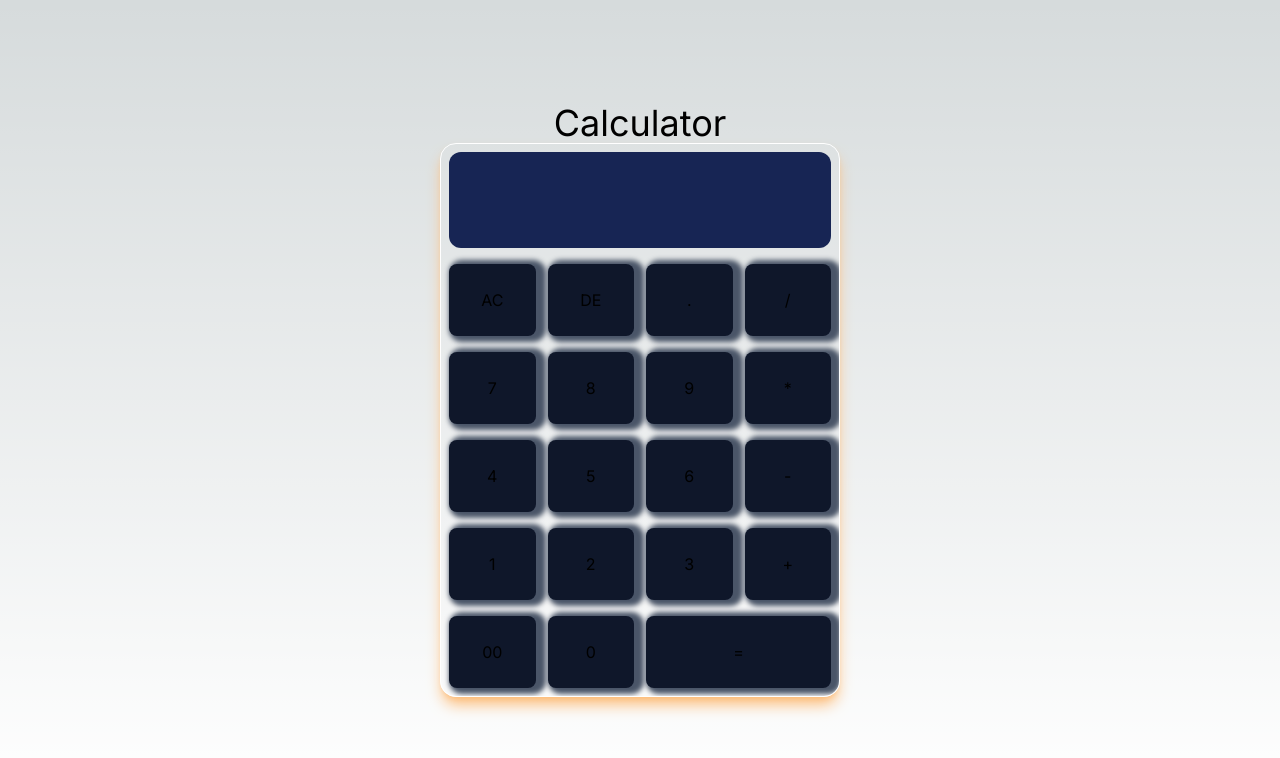
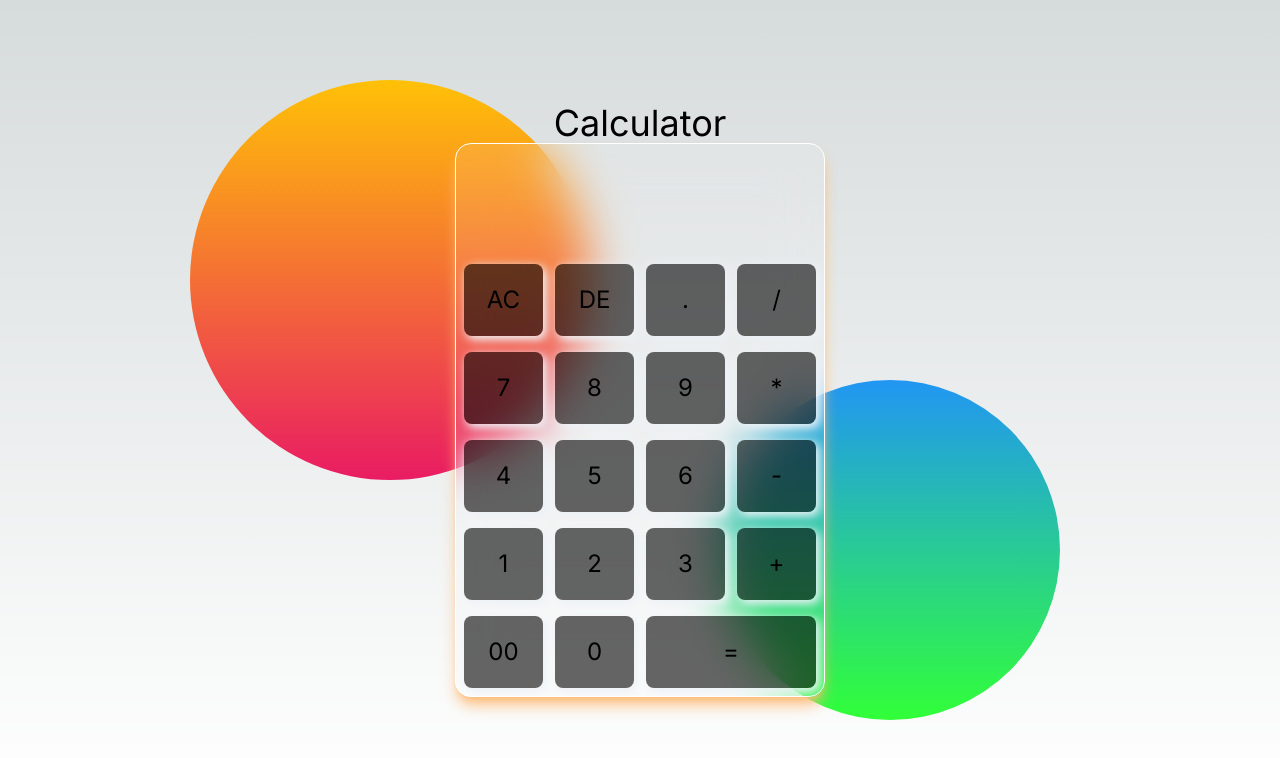
Before and after one commit to ashfakhossain15/Calculator, a Next.js app: page / in a window 1280 px wide. Shown: the top 758 px of the page. Built offline with nearby package versions, Linux system fonts and the light colour scheme.

Commit message:
feat: :hammer: editing part done

```diff
--- a/src/app/globals.css
+++ b/src/app/globals.css
@@ -25,17 +25,37 @@ body {
     )
     rgb(var(--background-start-rgb));
 }
-form main div input[type="button"]:active {
-  transform: translateX(3px) scale(0.9) translateY(-1px);
-  box-shadow: 0;
 
+.full-calculator::before {
+  content: "";
+  position: absolute;
+  width: 400px;
+  height: 400px;
+  background: linear-gradient(#ffc107, #e91c63);
+  border-radius: 50%;
+  transform: translate(-250px, -120px);
+}
+.full-calculator::after {
+  content: "";
+  position: absolute;
+  width: 340px;
+  height: 340px;
+  background: linear-gradient(#2196f3, #31ff38);
+  border-radius: 50%;
+  transform: translate(250px, 150px);
+  z-index: -1;
 }
 
 form main div input[type="button"] {
   transition: all;
   transition-duration: 200ms;
 }
+
+form main div input[type="button"]:active {
+  transform: translateX(3px) scale(0.9) translateY(-1px);
+  box-shadow: 0;
+}
+
 .calculator form input {
-
   cursor: pointer;
 }
--- a/src/app/page.tsx
+++ b/src/app/page.tsx
@@ -1,13 +1,13 @@
 const Home = () => {
   return (
-    <div className="flex flex-col items-center justify-center h-[100vh]">
+    <div className="flex full-calculator flex-col items-center justify-center h-[100vh]">
       <h1 className="text-4xl mb">Calculator</h1>
-      <section className="container relative w-[400px] overflow-hidden rounded-2xl border border-white shadow-lg shadow-orange-300">
+      <section className="container relative w-[370px] overflow-hidden backdrop-blur-xl bg-white/10 rounded-2xl border border-white shadow-lg shadow-orange-300">
         <div className="calculator">
           <form>
             <div className="p-2 ">
               <input
-                className="w-full rounded-xl text-teal-50 h-24 bg-blue-950 p-3 text-4xl"
+                className="w-full text-right rounded-xl text-teal-50 h-24 bg-transparent focus:outline-0 duration-300 p-3 text-4xl"
                 type="text"
                 name="display"
                 id=""
@@ -16,105 +16,105 @@ const Home = () => {
             <main className="">
               <div className="grid grid-cols-4 p-2 gap-3 justify-around ">
                 <input
-                  className="p-6 shadow-[5px_1px_5px_5px_#4a5568] bg-slate-900 rounded-lg "
+                  className="p-5 text-2xl shadow-[3px_3px_10px_1px_#edf2f7] bg-opacity-60 bg-black rounded-lg "
                   type="button"
                   value="AC"
                 />
                 <input
-                  className="p-6 shadow-[5px_1px_5px_5px_#4a5568] bg-slate-900 rounded-lg"
+                  className="p-5 text-2xl shadow-[3px_3px_10px_1px_#edf2f7] bg-opacity-60 bg-black rounded-lg "
                   type="button"
                   value="DE"
                 />
                 <input
-                  className="p-6 shadow-[5px_1px_5px_5px_#4a5568] bg-slate-900 rounded-lg"
+                  className="p-5 text-2xl shadow-[3px_3px_10px_1px_#edf2f7] bg-opacity-60 bg-black rounded-lg"
                   type="button"
                   value="."
                 />
                 <input
-                  className="p-6 shadow-[5px_1px_5px_5px_#4a5568] bg-slate-900 rounded-lg"
+                  className="p-5 text-2xl shadow-[3px_3px_10px_1px_#edf2f7] bg-opacity-60 bg-black rounded-lg"
                   type="button"
                   value="/"
                 />
               </div>
               <div className="grid grid-cols-4 p-2 gap-3 justify-around">
                 <input
-                  className="p-6 shadow-[5px_1px_5px_5px_#4a5568] bg-slate-900 rounded-lg"
+                  className="p-5 text-2xl shadow-[3px_3px_10px_1px_#edf2f7] bg-opacity-60 bg-black rounded-lg"
                   type="button"
                   value="7"
                 />
                 <input
-                  className="p-6 shadow-[5px_1px_5px_5px_#4a5568] bg-slate-900 rounded-lg"
+                  className="p-5 text-2xl shadow-[3px_3px_10px_1px_#edf2f7] bg-opacity-60 bg-black rounded-lg"
                   type="button"
                   value="8"
                 />
                 <input
-                  className="p-6 shadow-[5px_1px_5px_5px_#4a5568] bg-slate-900 rounded-lg"
+                  className="p-5 text-2xl shadow-[3px_3px_10px_1px_#edf2f7] bg-opacity-60 bg-black rounded-lg"
                   type="button"
                   value="9"
                 />
                 <input
-                  className="p-6 shadow-[5px_1px_5px_5px_#4a5568] bg-slate-900 rounded-lg"
+                  className="p-5 text-2xl shadow-[3px_3px_10px_1px_#edf2f7] bg-opacity-60 bg-black rounded-lg"
                   type="button"
                   value="*"
                 />
               </div>
               <div className="grid grid-cols-4 p-2 gap-3 justify-around">
                 <input
-                  className="p-6 shadow-[5px_1px_5px_5px_#4a5568] bg-slate-900 rounded-lg"
+                  className="p-5 text-2xl shadow-[3px_3px_10px_1px_#edf2f7] bg-opacity-60 bg-black rounded-lg"
                   type="button"
                   value="4"
                 />
                 <input
-                  className="p-6 shadow-[5px_1px_5px_5px_#4a5568] bg-slate-900 rounded-lg"
+                  className="p-5 text-2xl shadow-[3px_3px_10px_1px_#edf2f7] bg-opacity-60 bg-black rounded-lg"
                   type="button"
                   value="5"
                 />
                 <input
-                  className="p-6 shadow-[5px_1px_5px_5px_#4a5568] bg-slate-900 rounded-lg"
+                  className="p-5 text-2xl shadow-[3px_3px_10px_1px_#edf2f7] bg-opacity-60 bg-black rounded-lg"
                   type="button"
                   value="6"
                 />
                 <input
-                  className="p-6 shadow-[5px_1px_5px_5px_#4a5568] bg-slate-900 rounded-lg"
+                  className="p-5 text-2xl shadow-[3px_3px_10px_1px_#edf2f7] bg-opacity-60 bg-black rounded-lg"
                   type="button"
                   value="-"
                 />
               </div>
               <div className="grid grid-cols-4 p-2 gap-3 justify-around">
                 <input
-                  className="p-6 shadow-[5px_1px_5px_5px_#4a5568] bg-slate-900 rounded-lg"
+                  className="p-5 text-2xl shadow-[3px_3px_10px_1px_#edf2f7] bg-opacity-60 bg-black rounded-lg"
                   type="button"
                   value="1"
                 />
                 <input
-                  className="p-6 shadow-[5px_1px_5px_5px_#4a5568] bg-slate-900 rounded-lg"
+                  className="p-5 text-2xl shadow-[3px_3px_10px_1px_#edf2f7] bg-opacity-60 bg-black rounded-lg"
                   type="button"
                   value="2"
                 />
                 <input
-                  className="p-6 shadow-[5px_1px_5px_5px_#4a5568] bg-slate-900 rounded-lg"
+                  className="p-5 text-2xl shadow-[3px_3px_10px_1px_#edf2f7] bg-opacity-60 bg-black rounded-lg"
                   type="button"
                   value="3"
                 />
                 <input
-                  className="p-6 shadow-[5px_1px_5px_5px_#4a5568] bg-slate-900 rounded-lg"
+                  className="p-5 text-2xl shadow-[3px_3px_10px_1px_#edf2f7] bg-opacity-60 bg-black rounded-lg"
                   type="button"
                   value="+"
                 />
               </div>
               <div className="grid grid-cols-4 p-2 gap-3 justify-around">
                 <input
-                  className="p-6 shadow-[5px_1px_5px_5px_#4a5568] bg-slate-900 rounded-lg"
+                  className="p-5 text-2xl shadow-[3px_3px_10px_1px_#edf2f7] bg-opacity-60 bg-black rounded-lg"
                   type="button"
                   value="00"
                 />
                 <input
-                  className="p-6 shadow-[5px_1px_5px_5px_#4a5568] bg-slate-900 rounded-lg"
+                  className="p-5 text-2xl shadow-[3px_3px_10px_1px_#edf2f7] bg-opacity-60 bg-black rounded-lg"
                   type="button"
                   value="0"
                 />
                 <input
-                  className="p-6 shadow-[5px_1px_5px_5px_#4a5568] bg-slate-900 rounded-lg col-span-2"
+                  className="p-5 text-2xl shadow-[3px_3px_10px_1px_#edf2f7] bg-opacity-60 bg-black rounded-lg col-span-2"
                   type="button"
                   value="="
                 />
```
